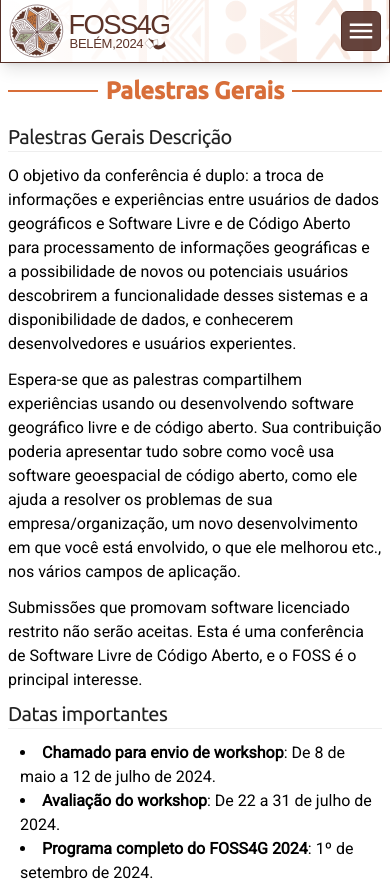
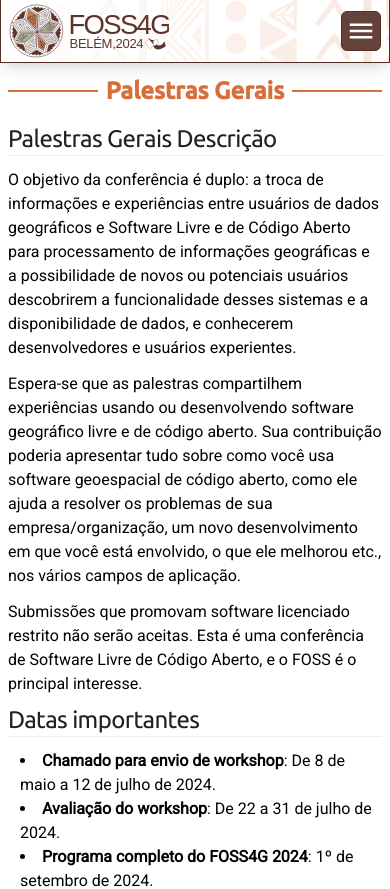
Before and after one commit to FOSS4G-2024-Belem/foss4g-2024-belem.github.io, a Next.js app: page /pt/cfp/palestras-gerais in a window 390 px wide. Shown: the top 889 px of the page. Built offline with nearby package versions, Linux system fonts and the light colour scheme.

Commit message:
mobile header fixes

```diff
--- a/src/mdx-components.tsx
+++ b/src/mdx-components.tsx
@@ -19,12 +19,12 @@ export function useMDXComponents(components: MDXComponents): MDXComponents {
       </div>
     ),
     h4: ({ children }) => (
-      <div className="my-1 font-ubuntu text-xl leading-none tracking-tight text-gray-900 md:text-2xl lg:text-3xl">
+      <div className="my-1 font-ubuntu text-2xl leading-none tracking-tight text-gray-900 md:text-2xl lg:text-3xl">
         {children}
       </div>
     ),
     h5: ({ children }) => (
-      <div className="text-lg font-ubuntu leading-none tracking-tight text-gray-900 md:text-xl lg:text-2xl">
+      <div className="text-xl font-ubuntu leading-none tracking-tight text-gray-900 md:text-xl lg:text-2xl">
         {children}
       </div>
     ),
```
